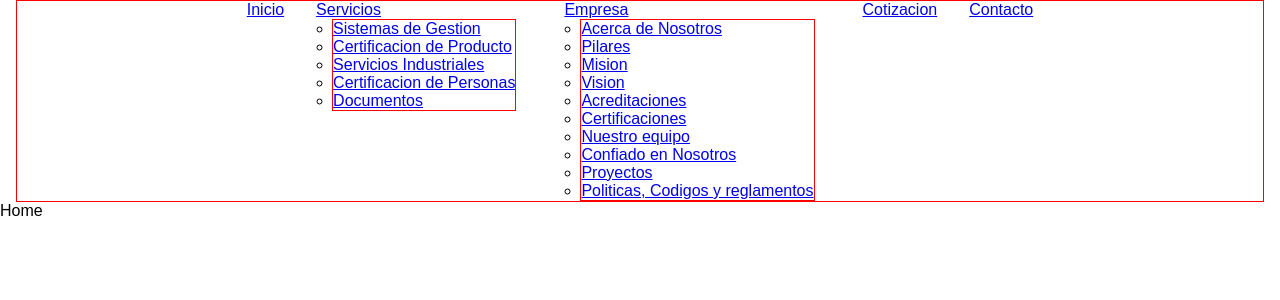
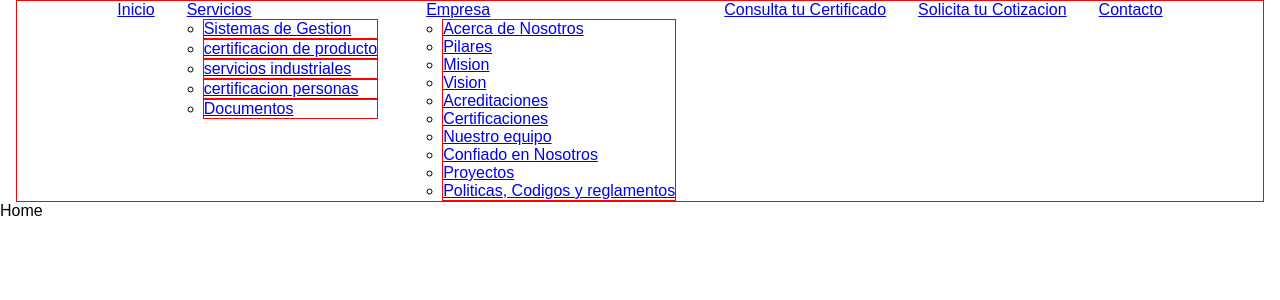
Before and after one commit to jans027/itic, a React (Create React App) app: page /Home in a window 1280 px wide. Shown: the top 300 px of the page. Built offline with nearby package versions, Linux system fonts and the light colour scheme.

Commit message:
inicializando data

```diff
--- a/src/components/NavBar.jsx
+++ b/src/components/NavBar.jsx
@@ -1,38 +1,48 @@
-import React from 'react'
+import React, { useContext } from 'react'
 import { Link } from 'react-router-dom';
+import { data } from '../data/data';
 import { StiledMenu, StyledNav } from '../styles/NavBar';
+import Cotizacion from './Cotizacion';
+
+
+
+
 
 const NavBar = () => {
+
+    const [datos] = data
+    const { inicio, servicios, empresa, consulta, cotizacion, contacto } = datos;
+    const serviciosSub = Object.values(servicios.dropDownMenu)
+    // const menus2 = Object.values(servicios)
+    // const menus3 = Object.values(empresa)
+    console.log(serviciosSub)
+
+
+
+
     return (
         <StyledNav>
             <ul>
                 <span>
-                    <Link to="/home">Inicio</Link>
+                    <Link to={inicio.url}>{inicio.name}</Link>
                 </span>
 
                 <span>
-                    <Link to="/about">Servicios</Link>
-                    <StiledMenu>
-                        <li>
-                            <Link to="/servicios/gestion">Sistemas de Gestion</Link>
-                        </li>
-                        <li>
-                            <Link to="/servicios/producto">Certificacion de Producto</Link>
-                        </li>
-                        <li>
-                            <Link to="/servicios/industrial">Servicios Industriales</Link>
-                        </li>
-                        <li>
-                            <Link to="/servicios/personas">Certificacion de Personas</Link>
-                        </li>
-                        <li>
-                            <Link to="/servicios/documentos">Documentos</Link>
-                        </li>
-                    </StiledMenu>
+                    <Link>{servicios.name}</Link>
+                    {
+                        serviciosSub.map((item) =>
+                            <StiledMenu>
+                                <li>
+                                    <Link to={item.url}>{item.name}</Link>
+                                </li>
+                            </StiledMenu>
+                        )
+                    }
                 </span>
 
                 <span>
-                    <Link to="/about">Empresa</Link>
+                    <Link>{empresa.name}</Link>
+
                     <StiledMenu>
                         <li>
                             <Link to="/empresa/nosotros">Acerca de Nosotros</Link>
@@ -68,11 +78,15 @@ const NavBar = () => {
                 </span>
 
                 <span>
-                    <Link to="/cotizacion">Cotizacion</Link>
+                    <Link>{consulta.name}</Link>
                 </span>
 
                 <span>
-                    <Link to="/contact">Contacto</Link>
+                    <Link to={cotizacion.url}>{cotizacion.name}</Link>
+                </span>
+
+                <span>
+                    <Link to={contacto.url}>{contacto.name}</Link>
                 </span>
             </ul>
         </StyledNav>
--- /dev/null
+++ b/src/data/data.js
@@ -0,0 +1,241 @@
+
+
+
+
+
+export const data = [{
+    inicio: {
+        id: 'inicioNav',
+        name: 'Inicio',
+        url: '/home',
+    },
+    servicios: {
+        id: 'serviciosNav',
+        name: 'Servicios',
+        url: '',
+        dropDownMenu:{
+            gestion: {
+                id: "gestion",
+                name: "Sistemas de Gestion",
+                url: '/servicios/gestion',
+                banner1: '',
+                miniaturas: {
+                    tarjeta1: {
+                        id: '',
+                        img: "",
+                        text: "",
+                    },
+
+                },
+            },
+            producto: {
+                id: "producto",
+                name: "certificacion de producto",
+                url: '/servicios/producto',
+                banner1: '',
+                miniaturas: {
+                    tarjeta1: {
+                        id: '',
+                        img: '',
+                        text: '',
+                    },
+
+                },
+            },
+            industriales: {
+                id: "industriales",
+                name: "servicios industriales",
+                url: '/servicios/industrial',
+                banner1: '',
+                miniaturas: {
+                    tarjeta1: {
+                        id: '',
+                        img: '',
+                        text: '',
+                    },
+
+                },
+            },
+            personas: {
+                id: "personas",
+                name: "certificacion personas",
+                url: '/servicios/personas',
+                banner1: '',
+                miniaturas: {
+                    tarjeta1: {
+                        id: '',
+                        img: '',
+                        text: '',
+                    },
+
+                },
+            },
+            documentos: {
+                id: "documentos",
+                name: "Documentos",
+                url: '/servicios/documentos',
+                banner1: '',
+                miniaturas: {
+                    tarjeta1: {
+                        id: '',
+                        img: '',
+                        text: '',
+                    },
+
+                },
+            },
+        },
+    },
+    empresa: {
+        id: 'empresaNav',
+        name: 'Empresa',
+        url: '',
+        dropDownMenu:{
+            nosotros: {
+                id: "nosotros",
+                name: "Acerca de Nosotros",
+                url: '/servicios/nosotros',
+                banner1: '',
+                miniaturas: {
+                    tarjeta1: {
+                        id: '',
+                        img: "",
+                        text: "",
+                    },
+                },
+            },
+            pilares: {
+                id: "pilares",
+                name: "Pilares",
+                url: '/servicios/pilares',
+                banner1: '',
+                miniaturas: {
+                    tarjeta1: {
+                        id: '',
+                        img: "",
+                        text: "",
+                    },
+                },
+            },
+            mision: {
+                id: "mision",
+                name: "Mision",
+                url: '/servicios/mision',
+                banner1: '',
+                miniaturas: {
+                    tarjeta1: {
+                        id: '',
+                        img: "",
+                        text: "",
+                    },
+                },
+            },
+            vision: {
+                id: "vision",
+                name: "Vision",
+                url: '/servicios/vision',
+                banner1: '',
+                miniaturas: {
+                    tarjeta1: {
+                        id: '',
+                        img: "",
+                        text: "",
+                    },
+                },
+            },
+            acreditaciones: {
+                id: "acreditaciones",
+                name: "Acreditaciones",
+                url: '/servicios/acreditaciones',
+                banner1: '',
+                miniaturas: {
+                    tarjeta1: {
+                        id: '',
+                        img: "",
+                        text: "",
+                    },
+                },
+            },
+            certificaciones: {
+                id: "certificaciones",
+                name: "Certificaciones",
+                url: '/servicios/certificaciones',
+                banner1: '',
+                miniaturas: {
+                    tarjeta1: {
+                        id: '',
+                        img: "",
+                        text: "",
+                    },
+                },
+            },
+            equipo: {
+                id: "equipo",
+                name: "Nuestro equipo",
+                url: '/servicios/equipo',
+                banner1: '',
+                miniaturas: {
+                    tarjeta1: {
+                        id: '',
+                        img: "",
+                        text: "",
+                    },
+                },
+            },
+            clientes: {
+                id: "clientes",
+                name: "Confiado en Nosotros",
+                url: '/servicios/clientes',
+                banner1: '',
+                miniaturas: {
+                    tarjeta1: {
+                        id: '',
+                        img: "",
+                        text: "",
+                    },
+                },
+            },
+            proyectos: {
+                id: "proyectos",
+                name: "Proyectos",
+                url: '/servicios/proyectos',
+                banner1: '',
+                miniaturas: {
+                    tarjeta1: {
+                        id: '',
+                        img: "",
+                        text: "",
+                    },
+                },
+            },
+            politicas: {
+                id: "politicas",
+                name: "Politicas, Codigos y reglamentos",
+                url: '/servicios/politicas',
+                banner1: '',
+                miniaturas: {
+                    tarjeta1: {
+                        id: '',
+                        img: "",
+                        text: "",
+                    },
+                },
+            },
+        },
+    },
+    consulta: {
+        id: 'consultaNav',
+        name: 'Consulta tu Certificado',
+        url: '',
+    },
+    cotizacion: {
+        id: 'cotizacionNav',
+        name: 'Solicita tu Cotizacion',
+        url: '/cotizacion',
+    },
+    contacto: {
+        id: 'contactonNav',
+        name: 'Contacto',
+        url: '/contacto',
+    },
+}]
--- a/src/styles/NavBar.js
+++ b/src/styles/NavBar.js
@@ -1,4 +1,3 @@
-import React from "react";
 import styled from 'styled-components';
 
 export const StyledNav = styled.nav`
```
Also changed, not shown: src/App.js (+16 -75 lines).
